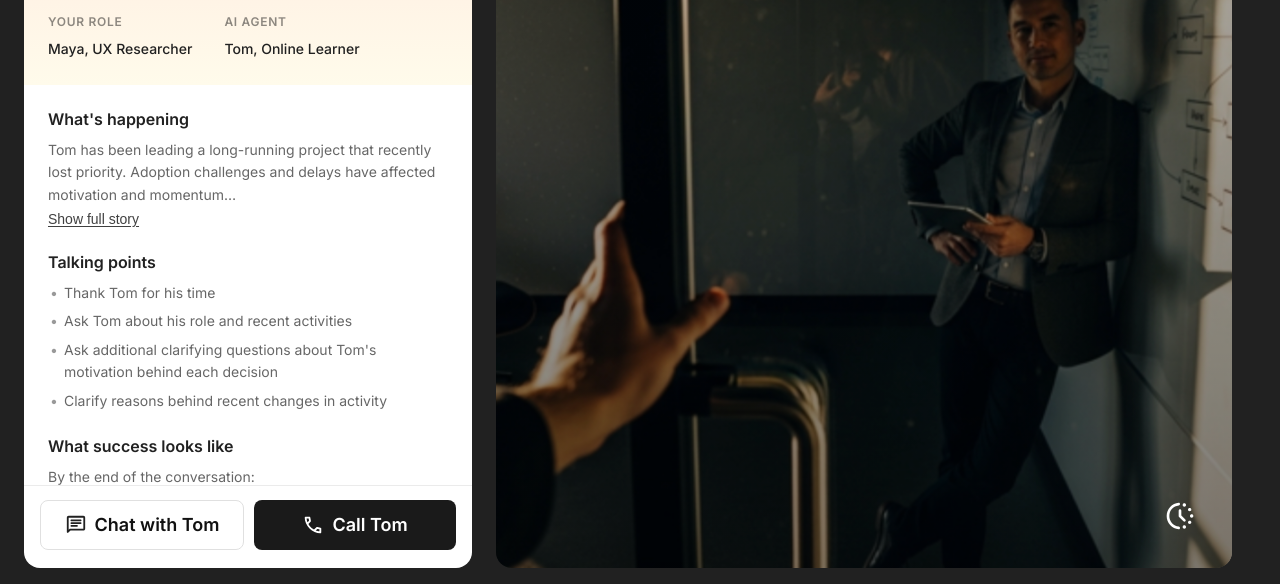
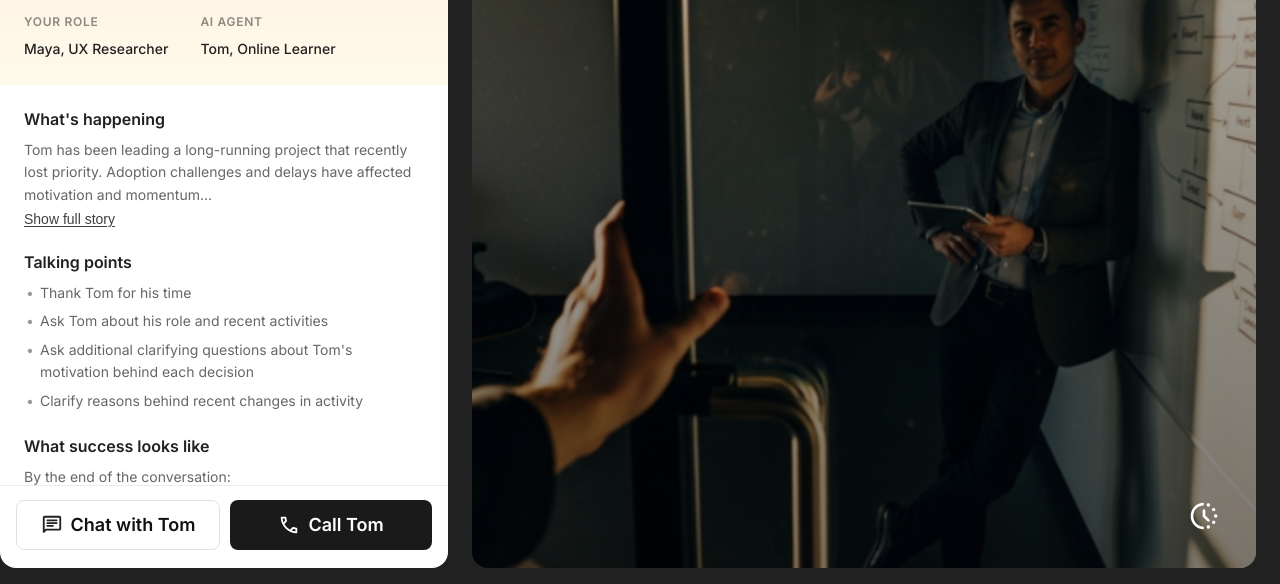
Before and after one commit to ybielozorova/no-pressure-prototype, a plain HTML site: page index.html in a window 1280 px wide. Shown: the part 216-800 px from the top of the page. Drawn offline with Linux system fonts and the light colour scheme.

Commit message:
Remove left and right padding from panels row
Co-Authored-By: Claude Sonnet 4.6 <noreply@anthropic.com>

```diff
--- a/index.html
+++ b/index.html
@@ -59,7 +59,7 @@
     /* ── Panels row ── */
     .panels-row {
       flex: 1; display: flex; gap: 24px;
-      padding: 4px 24px 16px 24px; overflow: hidden; min-height: 0;
+      padding: 4px 0 16px 0; overflow: hidden; min-height: 0;
     }
 
     /* Chat screen panels row has no bottom padding (bottom-bar handles that space) */
```
